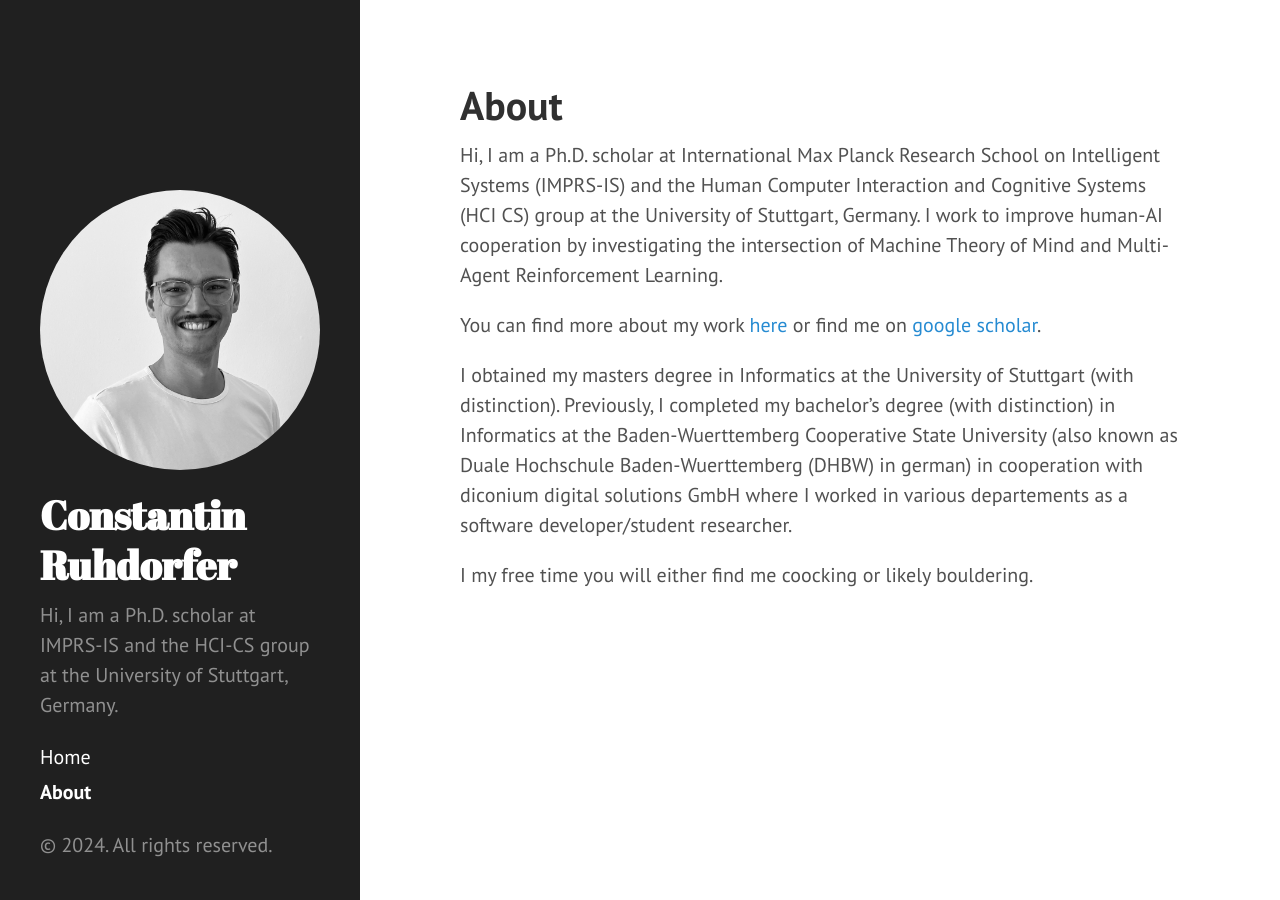
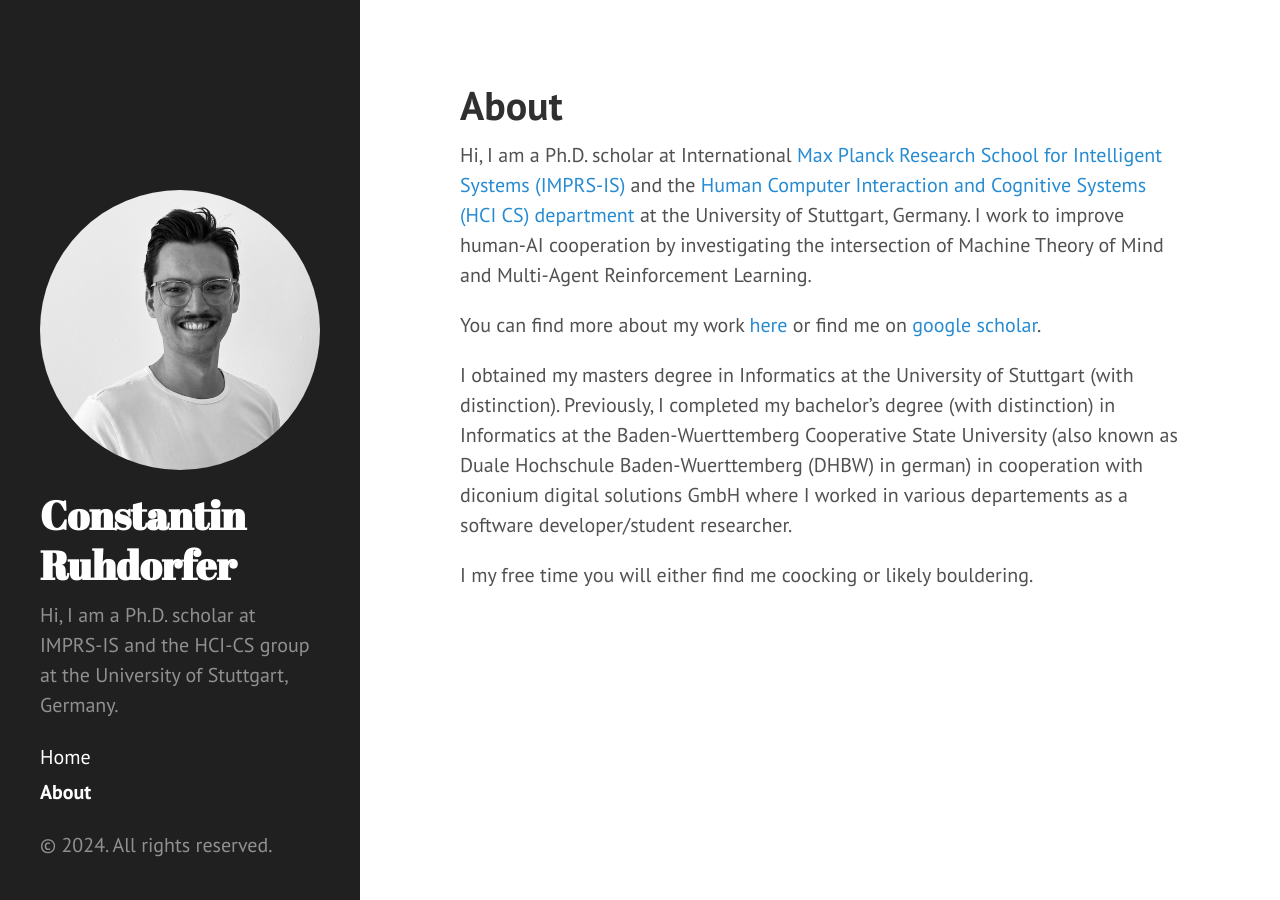
Before and after one commit to ConstantinRuhdorfer/constantinruhdorfer.github.io, a Jekyll site: the page built from about.md, in a window 1280 px wide. Built offline with Jekyll 4.4.1, drawn with Linux system fonts in a browser that asks for light colours.

Commit message:
More references

```diff
--- a/about.md
+++ b/about.md
@@ -4,7 +4,7 @@ title: About
 ---
 
 
-Hi, I am a Ph.D. scholar at International Max Planck Research School on Intelligent Systems (IMPRS-IS) and the Human Computer Interaction and Cognitive Systems (HCI CS) group at the University of Stuttgart, Germany.
+Hi, I am a Ph.D. scholar at International [Max Planck Research School for Intelligent Systems (IMPRS-IS)](https://imprs.is.mpg.de) and the [Human Computer Interaction and Cognitive Systems (HCI CS) department](https://www.perceptualui.org/) at the University of Stuttgart, Germany.
 I work to improve human-AI cooperation by investigating the intersection of Machine Theory of Mind and Multi-Agent Reinforcement Learning.
 
 You can find more about my work [here](https://www.perceptualui.org/people/ruhdorfer/) or find me on [google scholar](https://scholar.google.de/citations?user=Bb4aplwAAAAJ&hl=de).
--- a/index.html
+++ b/index.html
@@ -5,7 +5,7 @@ title: Home
 
 <h1 class="post-title">Welcome!</h1>
 
-Hi, I am a Ph.D. scholar at International Max Planck Research School on Intelligent Systems (IMPRS-IS) and the Human Computer Interaction and Cognitive Systems (HCI CS) group at the University of Stuttgart, Germany.
+Hi, I am a Ph.D. scholar at International <a href="https://imprs.is.mpg.de">Max Planck Research School for Intelligent Systems (IMPRS-IS)</a> and the <a href="https://www.perceptualui.org/">Human Computer Interaction and Cognitive Systems (HCI CS) department</a> at the University of Stuttgart, Germany.
 My work aims to improve human-AI cooperation by investigating the intersection of Machine Theory of Mind and Multi-Agent Reinforcement Learning.
 
 You can find more about me or my work on the <a href="{{ site.baseurl }}about">about page</a>, on our <a href="https://www.perceptualui.org/people/ruhdorfer/">groups website</a>, or on <a href="https://scholar.google.de/citations?user=Bb4aplwAAAAJ&hl=de">google scholar</a>.
```
